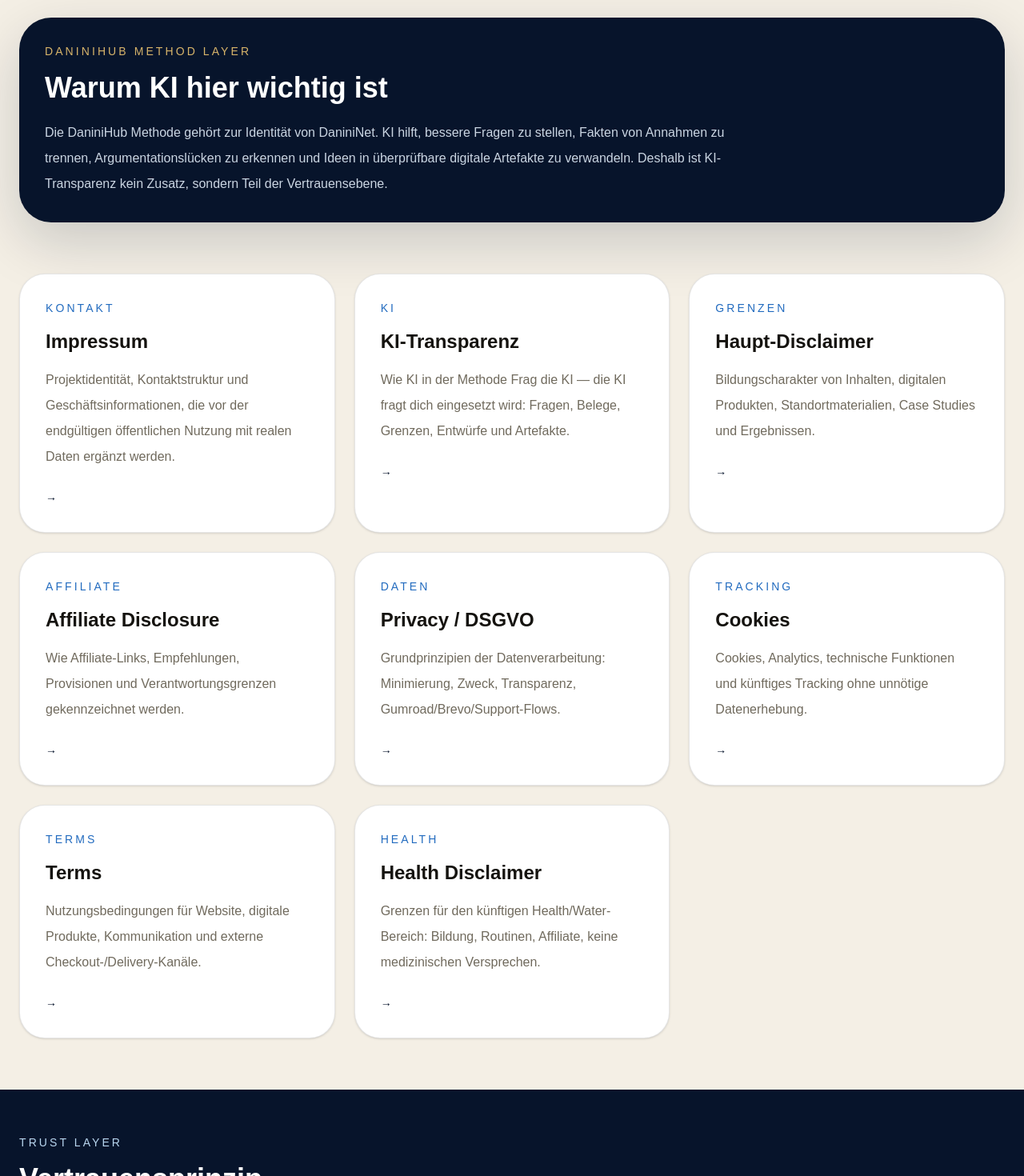
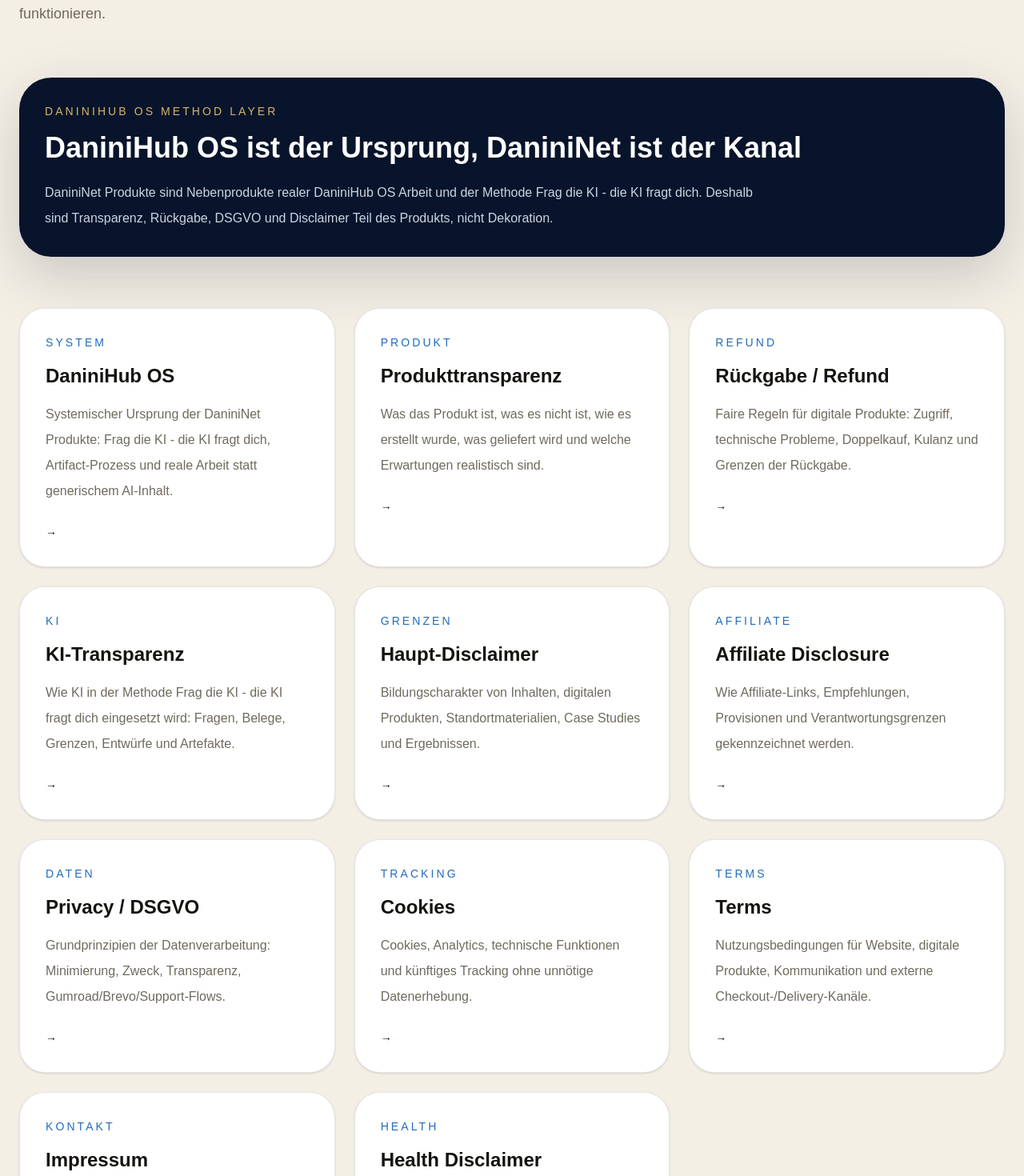
Before and after one commit to danininet/danininet, a Next.js app: page /de/legal in a window 1280 px wide. Shown: the part 600-2070 px from the top of the page at 80% size. Built offline with nearby package versions, Linux system fonts and the light colour scheme; no server answers.

Commit message:
Link refund and transparency pages in legal center

```diff
--- a/app/[locale]/legal/page.tsx
+++ b/app/[locale]/legal/page.tsx
@@ -2,15 +2,9 @@ import Link from "next/link";
 import { SectionIntro, SiteShell, normalizeLocale } from "@/components/layout/SiteShell";
 
 type Locale = "sr" | "de" | "en";
+type LegalCard = { title: string; text: string; href: string; label: string };
 
-type LegalCard = {
-  title: string;
-  text: string;
-  href: string;
-  label: string;
-};
-
-const copy: Record<Locale, {
+type LegalCopy = {
   eyebrow: string;
   title: string;
   text: string;
@@ -19,63 +13,74 @@ const copy: Record<Locale, {
   principleText: string;
   aiTitle: string;
   aiText: string;
-}> = {
+};
+
+const copy: Record<Locale, LegalCopy> = {
   sr: {
     eyebrow: "Legal & Trust Center",
-    title: "Transparentan okvir za AI, affiliate, digitalne proizvode i odgovornu komunikaciju.",
-    text: "DaniniNet ne krije način rada. AI se koristi kao sofisticiran radni alat u DaniniHub metodi, ali ne kao autoritet koji zamenjuje ljudsku odluku, stručnu proveru ili odgovornost korisnika.",
+    title: "Transparentan okvir za AI, digitalne proizvode, refund, GDPR, affiliate i odgovornu komunikaciju.",
+    text: "DaniniNet mora jasno pokazati šta korisnik kupuje, šta ne kupuje, kako je proizvod nastao, kako se koristi AI, kako funkcionišu isporuka, povrat, podaci i podrška.",
     cards: [
-      { title: "Impressum", text: "Identitet projekta, kontakt okvir i poslovne informacije koje se dopunjuju stvarnim podacima pre finalne javne upotrebe.", href: "impressum", label: "Contact" },
-      { title: "AI transparentnost", text: "Kako koristimo AI kroz metodu Pitaj AI — AI pita tebe: pitanja, dokazi, granice, nacrti i artifacti.", href: "ai-transparentnost", label: "AI use" },
+      { title: "DaniniHub OS", text: "Sistemsko poreklo DaniniNet proizvoda: Pitaj AI - AI pita tebe, artifact proces i realan rad, ne generički AI sadržaj.", href: "daninihub-os", label: "System" },
+      { title: "Product transparency", text: "Šta proizvod jeste, šta nije, kako je kreiran, šta se isporučuje i koja očekivanja su realna pre kupovine.", href: "product-transparency", label: "Product" },
+      { title: "Refund / Rückgabe", text: "Fer pravila za digitalne proizvode: pristup, tehnički problemi, dupla kupovina, kulanca i granice povrata.", href: "refund", label: "Refund" },
+      { title: "AI transparentnost", text: "Kako koristimo AI kroz metodu Pitaj AI - AI pita tebe: pitanja, dokazi, granice, nacrti i artifacti.", href: "ai-transparentnost", label: "AI use" },
       { title: "Glavni disclaimer", text: "Edukativni karakter sadržaja, digitalnih proizvoda, lokacija, case study materijala i rezultata.", href: "disclaimer", label: "Boundaries" },
       { title: "Affiliate disclosure", text: "Kako označavamo affiliate linkove, preporuke, provizije i granice odgovornosti.", href: "affiliate-disclosure", label: "Affiliate" },
-      { title: "Privacy / GDPR", text: "Osnovni principi obrade podataka: minimizacija, svrha, transparentnost, Gumroad/Brevo/support tokovi.", href: "privacy", label: "Data" },
+      { title: "Privacy / GDPR", text: "Principi obrade podataka: minimizacija, svrha, transparentnost, Gumroad/Brevo/support tokovi.", href: "privacy", label: "Data" },
       { title: "Cookies", text: "Kolačići, analitika, tehnička funkcionalnost i budući tracking bez nepotrebnog prikupljanja podataka.", href: "cookies", label: "Tracking" },
       { title: "Terms", text: "Uslovi korišćenja sajta, digitalnih proizvoda, komunikacije i eksternih checkout/delivery kanala.", href: "terms", label: "Terms" },
-      { title: "Health disclaimer", text: "Posebne granice za budući health/water pravac: edukacija, navike, affiliate, bez medicinskih obećanja.", href: "health-disclaimer", label: "Health" },
+      { title: "Impressum", text: "Identitet projekta, kontakt okvir i poslovne informacije za javnu upotrebu.", href: "impressum", label: "Contact" },
+      { title: "Health disclaimer", text: "Granice za health/water pravac: edukacija, navike, affiliate, bez medicinskih obećanja.", href: "health-disclaimer", label: "Health" },
     ],
     principleTitle: "Princip poverenja",
-    principleText: "Ako nešto nije provereno, ne predstavlja se kao činjenica. Ako postoji affiliate odnos, jasno se označava. Ako tema zahteva stručnjaka, korisnik se ne gura u neosnovanu odluku. Ako je AI pomogao u strukturi, to se ne krije — objašnjava se normalno i profesionalno.",
-    aiTitle: "Zašto je AI ovde važan",
-    aiText: "DaniniHub metoda je deo identiteta DaniniNet-a. AI pomaže da se postave bolja pitanja, razdvoje činjenice od pretpostavki, prepoznaju rupe u argumentu i pretvore ideje u proverljive digitalne artifacte. Upravo zato AI transparentnost nije dodatak, nego deo trust sloja.",
+    principleText: "Neprovereno se ne predstavlja kao činjenica. AI-assisted rad se objašnjava. Affiliate se označava. Digitalni proizvod ne obećava rezultate. Problem kupca se rešava fer, prvo kroz isporuku i podršku.",
+    aiTitle: "DaniniHub OS je izvor, DaniniNet je kanal",
+    aiText: "DaniniNet proizvodi su nus-proizvodi realnog DaniniHub OS rada i metode Pitaj AI - AI pita tebe. Zato su transparentnost, refund, GDPR i disclaimer deo proizvoda, ne naknadna dekoracija.",
   },
   de: {
     eyebrow: "Legal & Trust Center",
-    title: "Transparenter Rahmen für KI, Affiliate, digitale Produkte und verantwortliche Kommunikation.",
-    text: "DaniniNet versteckt die Arbeitsweise nicht. KI wird in der DaniniHub Methode als anspruchsvolles Arbeitswerkzeug eingesetzt, aber nicht als Autorität, die menschliche Entscheidung, Fachprüfung oder Nutzerverantwortung ersetzt.",
+    title: "Transparenter Rahmen für KI, digitale Produkte, Rückgabe, DSGVO, Affiliate und verantwortliche Kommunikation.",
+    text: "DaniniNet muss klar zeigen, was Nutzer kaufen, was sie nicht kaufen, wie das Produkt entstanden ist, wie KI eingesetzt wird und wie Lieferung, Rückgabe, Daten und Support funktionieren.",
     cards: [
-      { title: "Impressum", text: "Projektidentität, Kontaktstruktur und Geschäftsinformationen, die vor der endgültigen öffentlichen Nutzung mit realen Daten ergänzt werden.", href: "impressum", label: "Kontakt" },
-      { title: "KI-Transparenz", text: "Wie KI in der Methode Frag die KI — die KI fragt dich eingesetzt wird: Fragen, Belege, Grenzen, Entwürfe und Artefakte.", href: "ai-transparentnost", label: "KI" },
+      { title: "DaniniHub OS", text: "Systemischer Ursprung der DaniniNet Produkte: Frag die KI - die KI fragt dich, Artifact-Prozess und reale Arbeit statt generischem AI-Inhalt.", href: "daninihub-os", label: "System" },
+      { title: "Produkttransparenz", text: "Was das Produkt ist, was es nicht ist, wie es erstellt wurde, was geliefert wird und welche Erwartungen realistisch sind.", href: "product-transparency", label: "Produkt" },
+      { title: "Rückgabe / Refund", text: "Faire Regeln für digitale Produkte: Zugriff, technische Probleme, Doppelkauf, Kulanz und Grenzen der Rückgabe.", href: "refund", label: "Refund" },
+      { title: "KI-Transparenz", text: "Wie KI in der Methode Frag die KI - die KI fragt dich eingesetzt wird: Fragen, Belege, Grenzen, Entwürfe und Artefakte.", href: "ai-transparentnost", label: "KI" },
       { title: "Haupt-Disclaimer", text: "Bildungscharakter von Inhalten, digitalen Produkten, Standortmaterialien, Case Studies und Ergebnissen.", href: "disclaimer", label: "Grenzen" },
       { title: "Affiliate Disclosure", text: "Wie Affiliate-Links, Empfehlungen, Provisionen und Verantwortungsgrenzen gekennzeichnet werden.", href: "affiliate-disclosure", label: "Affiliate" },
       { title: "Privacy / DSGVO", text: "Grundprinzipien der Datenverarbeitung: Minimierung, Zweck, Transparenz, Gumroad/Brevo/Support-Flows.", href: "privacy", label: "Daten" },
       { title: "Cookies", text: "Cookies, Analytics, technische Funktionen und künftiges Tracking ohne unnötige Datenerhebung.", href: "cookies", label: "Tracking" },
       { title: "Terms", text: "Nutzungsbedingungen für Website, digitale Produkte, Kommunikation und externe Checkout-/Delivery-Kanäle.", href: "terms", label: "Terms" },
-      { title: "Health Disclaimer", text: "Grenzen für den künftigen Health/Water-Bereich: Bildung, Routinen, Affiliate, keine medizinischen Versprechen.", href: "health-disclaimer", label: "Health" },
+      { title: "Impressum", text: "Projektidentität, Kontaktstruktur und Geschäftsinformationen für öffentliche Nutzung.", href: "impressum", label: "Kontakt" },
+      { title: "Health Disclaimer", text: "Grenzen für den Health/Water-Bereich: Bildung, Routinen, Affiliate, keine medizinischen Versprechen.", href: "health-disclaimer", label: "Health" },
     ],
     principleTitle: "Vertrauensprinzip",
-    principleText: "Was nicht geprüft ist, wird nicht als Tatsache dargestellt. Affiliate-Beziehungen werden klar gekennzeichnet. Wenn ein Thema Fachleute erfordert, wird der Nutzer nicht zu unbegründeten Entscheidungen gedrängt. Wenn KI bei der Struktur geholfen hat, wird das nicht versteckt, sondern professionell erklärt.",
-    aiTitle: "Warum KI hier wichtig ist",
-    aiText: "Die DaniniHub Methode gehört zur Identität von DaniniNet. KI hilft, bessere Fragen zu stellen, Fakten von Annahmen zu trennen, Argumentationslücken zu erkennen und Ideen in überprüfbare digitale Artefakte zu verwandeln. Deshalb ist KI-Transparenz kein Zusatz, sondern Teil der Vertrauensebene.",
+    principleText: "Ungeprüftes wird nicht als Tatsache dargestellt. AI-assisted Arbeit wird erklärt. Affiliate wird gekennzeichnet. Digitale Produkte versprechen keine Ergebnisse. Kundenprobleme werden fair zuerst über Lieferung und Support behandelt.",
+    aiTitle: "DaniniHub OS ist der Ursprung, DaniniNet ist der Kanal",
+    aiText: "DaniniNet Produkte sind Nebenprodukte realer DaniniHub OS Arbeit und der Methode Frag die KI - die KI fragt dich. Deshalb sind Transparenz, Rückgabe, DSGVO und Disclaimer Teil des Produkts, nicht Dekoration.",
   },
   en: {
     eyebrow: "Legal & Trust Center",
-    title: "A transparent framework for AI, affiliate, digital products and responsible communication.",
-    text: "DaniniNet does not hide its working method. AI is used inside the DaniniHub method as a sophisticated working tool, but not as an authority that replaces human decisions, professional review or user responsibility.",
+    title: "A transparent framework for AI, digital products, refunds, GDPR, affiliate and responsible communication.",
+    text: "DaniniNet must clearly show what users buy, what they do not buy, how the product was created, how AI is used and how delivery, refunds, data and support work.",
     cards: [
-      { title: "Impressum", text: "Project identity, contact structure and business information to be completed with real details before final public use.", href: "impressum", label: "Contact" },
-      { title: "AI transparency", text: "How AI is used through the Ask AI — AI asks you method: questions, proof, boundaries, drafts and artifacts.", href: "ai-transparentnost", label: "AI use" },
+      { title: "DaniniHub OS", text: "System origin of DaniniNet products: Ask AI - AI asks you, artifact process and real work instead of generic AI content.", href: "daninihub-os", label: "System" },
+      { title: "Product transparency", text: "What the product is, what it is not, how it was created, what is delivered and what expectations are realistic.", href: "product-transparency", label: "Product" },
+      { title: "Refund", text: "Fair rules for digital products: access, technical issues, duplicate purchase, goodwill review and refund boundaries.", href: "refund", label: "Refund" },
+      { title: "AI transparency", text: "How AI is used through the Ask AI - AI asks you method: questions, proof, boundaries, drafts and artifacts.", href: "ai-transparentnost", label: "AI use" },
       { title: "Main disclaimer", text: "Educational nature of content, digital products, location materials, case studies and outcomes.", href: "disclaimer", label: "Boundaries" },
       { title: "Affiliate disclosure", text: "How affiliate links, recommendations, commissions and responsibility boundaries are disclosed.", href: "affiliate-disclosure", label: "Affiliate" },
       { title: "Privacy / GDPR", text: "Core data principles: minimization, purpose, transparency, Gumroad/Brevo/support flows.", href: "privacy", label: "Data" },
       { title: "Cookies", text: "Cookies, analytics, technical functionality and future tracking without unnecessary data collection.", href: "cookies", label: "Tracking" },
       { title: "Terms", text: "Terms for site use, digital products, communication and external checkout/delivery channels.", href: "terms", label: "Terms" },
-      { title: "Health disclaimer", text: "Boundaries for the future health/water direction: education, routines, affiliate, no medical promises.", href: "health-disclaimer", label: "Health" },
+      { title: "Impressum", text: "Project identity, contact structure and business information for public use.", href: "impressum", label: "Contact" },
+      { title: "Health disclaimer", text: "Boundaries for the health/water direction: education, routines, affiliate, no medical promises.", href: "health-disclaimer", label: "Health" },
     ],
     principleTitle: "Trust principle",
-    principleText: "If something is not verified, it is not presented as fact. If an affiliate relationship exists, it is clearly disclosed. If a topic requires a professional, users are not pushed into unsupported decisions. If AI helped structure the work, that is not hidden — it is explained clearly and professionally.",
-    aiTitle: "Why AI matters here",
-    aiText: "The DaniniHub method is part of DaniniNet's identity. AI helps ask better questions, separate facts from assumptions, identify gaps in an argument and turn ideas into verifiable digital artifacts. That is why AI transparency is not an add-on; it is part of the trust layer.",
+    principleText: "Unverified information is not presented as fact. AI-assisted work is explained. Affiliate is disclosed. Digital products do not promise outcomes. Customer issues are handled fairly through delivery and support first.",
+    aiTitle: "DaniniHub OS is the origin, DaniniNet is the channel",
+    aiText: "DaniniNet products are by-products of real DaniniHub OS work and the Ask AI - AI asks you method. That is why transparency, refunds, GDPR and disclaimers are part of the product, not decoration.",
   },
 };
 
@@ -89,7 +94,7 @@ export default async function LegalPage({ params }: { params: Promise<{ locale:
       <SectionIntro eyebrow={t.eyebrow} title={t.title} text={t.text} />
       <section className="mx-auto max-w-7xl px-6 pb-16">
         <div className="rounded-[2.5rem] bg-[#07142b] p-8 text-white shadow-[0_24px_70px_rgba(7,20,43,0.18)]">
-          <p className="text-sm uppercase tracking-[0.22em] text-[#d7b46a]">DaniniHub method layer</p>
+          <p className="text-sm uppercase tracking-[0.22em] text-[#d7b46a]">DaniniHub OS method layer</p>
           <h2 className="mt-4 text-4xl font-semibold">{t.aiTitle}</h2>
           <p className="mt-5 max-w-4xl leading-8 text-slate-300">{t.aiText}</p>
         </div>
@@ -104,13 +109,7 @@ export default async function LegalPage({ params }: { params: Promise<{ locale:
           </Link>
         ))}
       </section>
-      <section className="bg-[#07142b] text-white">
-        <div className="mx-auto max-w-7xl px-6 py-14">
-          <p className="text-sm uppercase tracking-[0.22em] text-[#b9d7f0]">Trust layer</p>
-          <h2 className="mt-4 text-4xl font-semibold">{t.principleTitle}</h2>
-          <p className="mt-5 max-w-4xl leading-8 text-slate-300">{t.principleText}</p>
-        </div>
-      </section>
+      <section className="bg-[#07142b] text-white"><div className="mx-auto max-w-7xl px-6 py-14"><p className="text-sm uppercase tracking-[0.22em] text-[#b9d7f0]">Trust layer</p><h2 className="mt-4 text-4xl font-semibold">{t.principleTitle}</h2><p className="mt-5 max-w-4xl leading-8 text-slate-300">{t.principleText}</p></div></section>
     </SiteShell>
   );
 }
```
